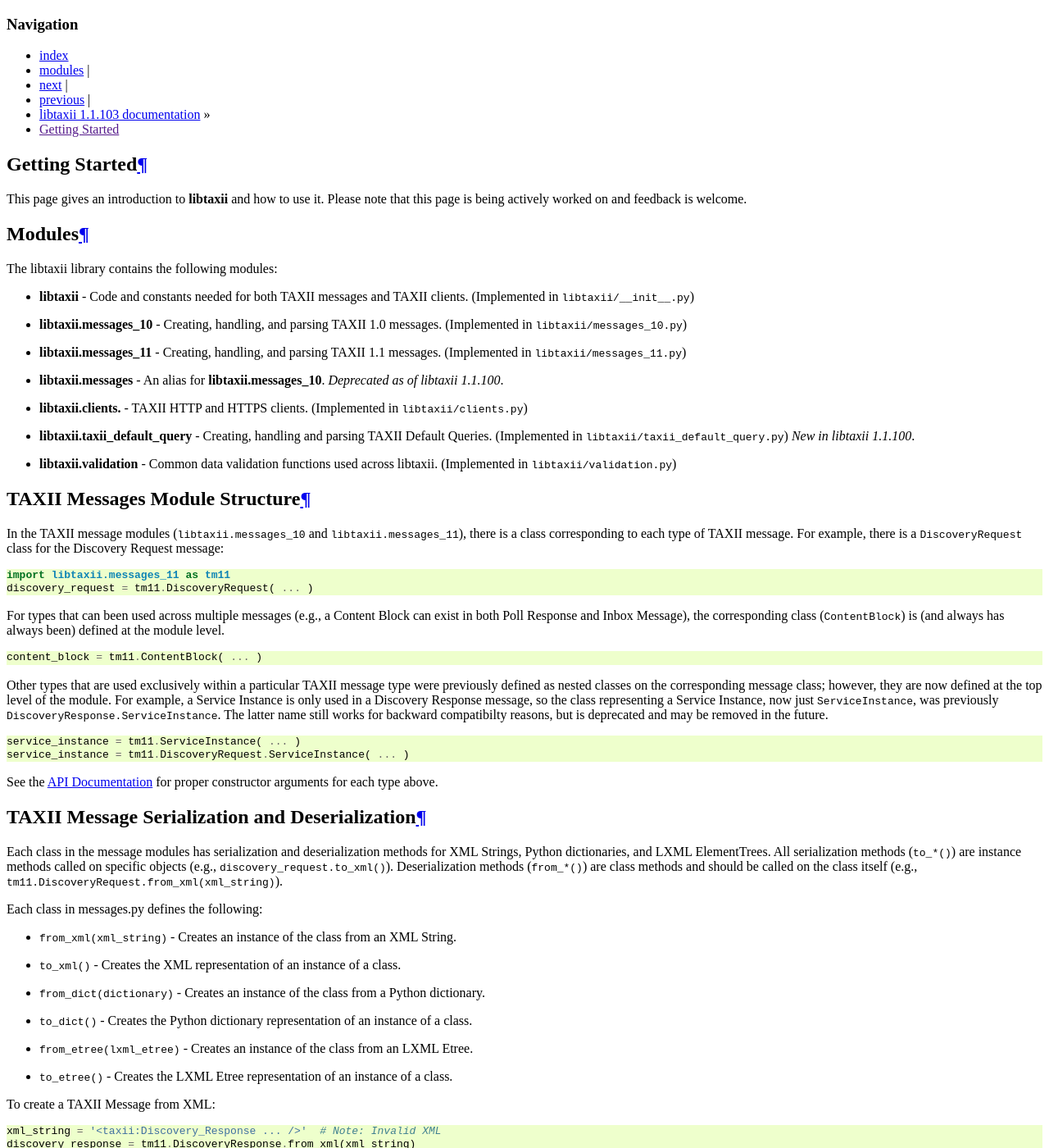
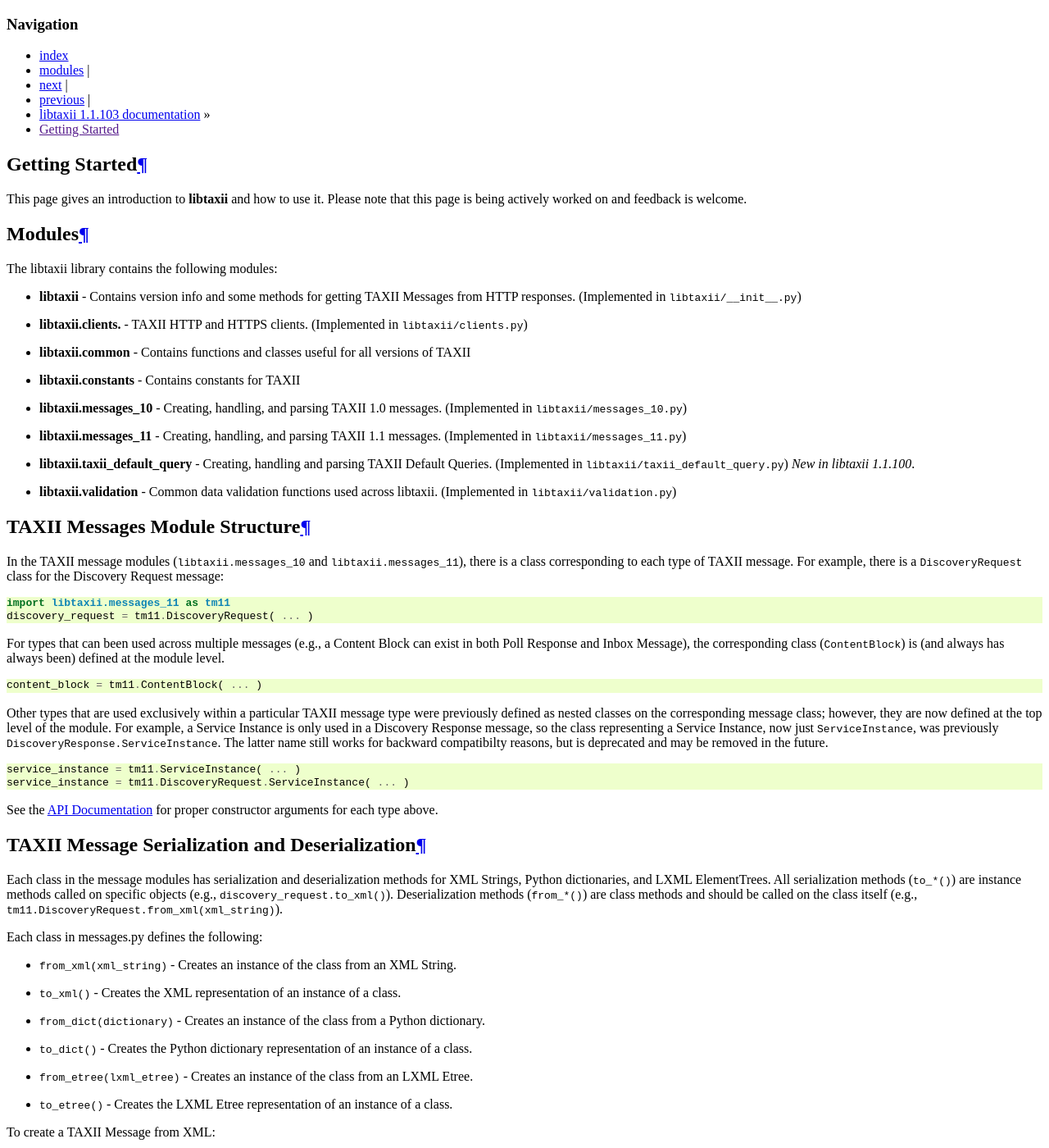
Before and after one commit to TAXIIProject/libtaxii, a Sphinx documentation site: the page built from docs/getting_started.rst, in a window 1280 px wide and 1400 px high. Shown: the whole window at 82% size. Built offline with Sphinx 7.4.7, drawn with Linux system fonts in a browser that asks for light colours; some of the changed text lies outside the part shown.

Commit message:
Closes #123

```diff
--- a/docs/getting_started.rst
+++ b/docs/getting_started.rst
@@ -10,16 +10,16 @@ Modules
 
 The libtaxii library contains the following modules:
 
-* **libtaxii** - Code and constants needed for both TAXII messages and TAXII
-  clients. (Implemented in ``libtaxii/__init__.py``)
+* **libtaxii** - Contains version info and some methods for getting TAXII Messages
+  from HTTP responses. (Implemented in ``libtaxii/__init__.py``)
+* **libtaxii.clients.** - TAXII HTTP and HTTPS clients. (Implemented in
+  ``libtaxii/clients.py``)
+* **libtaxii.common** - Contains functions and classes useful for all versions of TAXII
+* **libtaxii.constants** - Contains constants for TAXII
 * **libtaxii.messages_10** - Creating, handling, and parsing TAXII 1.0
   messages. (Implemented in ``libtaxii/messages_10.py``)
 * **libtaxii.messages_11** - Creating, handling, and parsing TAXII 1.1
   messages. (Implemented in ``libtaxii/messages_11.py``)
-* **libtaxii.messages** - An alias for **libtaxii.messages_10**. *Deprecated as
-  of libtaxii 1.1.100*.
-* **libtaxii.clients.** - TAXII HTTP and HTTPS clients. (Implemented in
-  ``libtaxii/clients.py``)
 * **libtaxii.taxii_default_query** - Creating, handling and parsing TAXII
   Default Queries. (Implemented in ``libtaxii/taxii_default_query.py``) *New in
   libtaxii 1.1.100*.
@@ -112,6 +112,20 @@ and for LXML ElementTrees:
     discovery_response = tm11.DiscoveryResponse.from_etree(msg_etree)
     new_etree = discovery_response.to_etree()
 
+Schema Validating TAXII Messages
+--------------------------------
+Example code to schema validating TAXII Messages.
+
+.. code:: python
+
+    import libtaxii.validation as tv
+    taxii_11_validator = tv.TAXII11Validator()
+    validation_result = taxii_11_validator.validate_etree( ... )  # Use this to validate an etree
+    validation_result = taxii_11_validator.validate_file( ... )  # Use this to validate a file
+    validation_result = taxii_11_validator.validate_string( ... )  # use this to validate an XML String
+
+    print validation_result.valid  # prints True or False
+    print res.error_log  # An lxml.etree error_log
 
 TAXII Clients
 -------------
```
